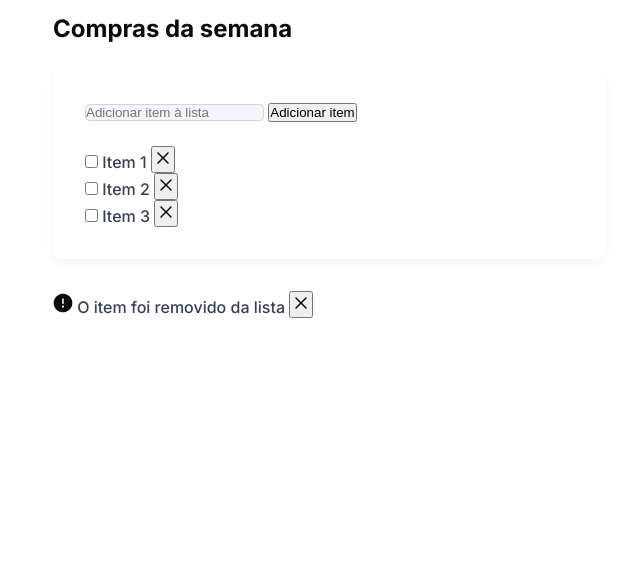
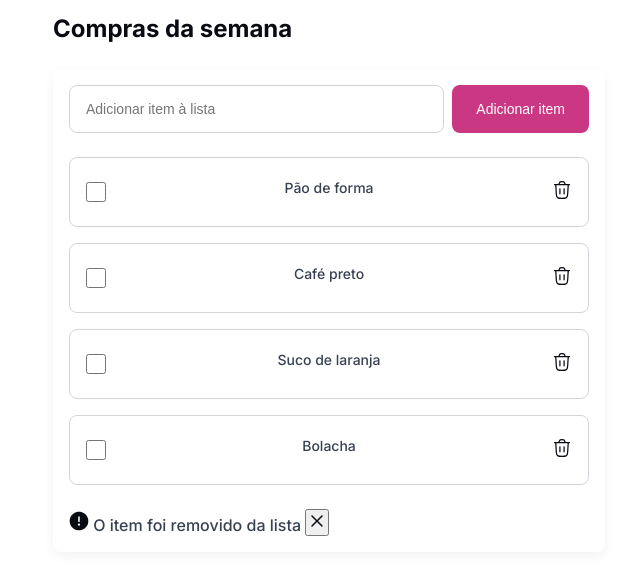
Before and after one commit to Bielmont/Lista-de-Compras, a plain HTML site: page index.html in a window 1280 px wide. Shown: the part 144-718 px from the top of the page, without its empty margins (311-951 px from the left). Drawn offline with Linux system fonts and the light colour scheme.

Commit message:
estilizando a lista e botoes

```diff
--- a/index.html
+++ b/index.html
@@ -28,29 +28,43 @@
             </form>
 
             <!-- Lista de itens -->
-            <div class="lista-itens">
-                <div class="item">
-                    <input type="checkbox" id="item1">
-                    <label for="item1">Item 1</label>
-                    <button type="button" class="remove-item"><img src="src/delete-small.svg"
-                            alt="Botão Remover"></button>
-                </div>
+            <ul class="lista-itens">
+                <li class="item">
+                    <label class="checkbox-container">
+                        <input type="checkbox" />
+                        <span class="checkmark"></span>
+                    </label>
+                    <span class="texto">Pão de forma</span>
+                    <button class="botao-remover"><img src="src/frame-3.svg" alt="Botão Remover"></button>
+                </li>
 
-                <div class="item">
-                    <input type="checkbox" id="item2">
-                    <label for="item2">Item 2</label>
-                    <button type="button" class="remove-item"><img src="src/delete-small.svg"
-                            alt="Botão Remover"></button>
-                </div>
+                <li class="item">
+                    <label class="checkbox-container">
+                        <input type="checkbox" />
+                        <span class="checkmark"></span>
+                    </label>
+                    <span class="texto">Café preto</span>
+                    <button class="botao-remover"><img src="src/frame-3.svg" alt="Botão Remover"></button>
+                </li>
 
-                <div class="item">
-                    <input type="checkbox" id="item3">
-                    <label for="item3">Item 3</label>
-                    <button type="button" class="remove-item"><img src="src/delete-small.svg"
-                            alt="Botão Remover"></button>
-                </div>
-            </div>
-            </div>
+                <li class="item">
+                    <label class="checkbox-container">
+                        <input type="checkbox" />
+                        <span class="checkmark"></span>
+                    </label>
+                    <span class="texto">Suco de laranja</span>
+                    <button class="botao-remover"><img src="src/frame-3.svg" alt="Botão Remover"></button>
+                </li>
+
+                <li class="item">
+                    <label class="checkbox-container">
+                        <input type="checkbox" />
+                        <span class="checkmark"></span>
+                    </label>
+                    <span class="texto">Bolacha</span>
+                    <button class="botao-remover"><img src="src/frame-3.svg" alt="Botão Remover"></button>
+                </li>
+            </ul>
 
             <footer>
                 <img src="src/warning-circle-filled.svg" alt="Aviso">
--- a/styles.css
+++ b/styles.css
@@ -87,7 +87,7 @@ h1 {
 }
 
 .lista-container {
-    padding: 2rem;
+    padding: 1rem;
     border-radius: 0.5rem;
     /* 8px */
     box-shadow: 0 0.25rem 0.75rem rgba(0, 0, 0, 0.05);
@@ -100,10 +100,23 @@ h1 {
     gap: 1.5rem;
 }
 
+.form-adicionar {
+    display: flex;
+    gap: 0.5rem;
+    width: 100%;
+}
+
 .input {
-    border-radius: 0.275rem;
-    background-color: var(--background-primary);
+    flex: 1;
+    height: 3rem;
+    padding: 0 1rem;
+    font-size: var(--text-sm);
+    border-radius: 0.5rem;
+    background-color: var(--background-secondary);
     border: 1px solid var(--color-border);
+    display: flex;
+    align-items: center;
+    transition: border-color 0.2s ease;
 }
 
 .input:hover {
@@ -114,6 +127,91 @@ h1 {
     border-color: var(--color-brand);
     outline: none;
 }
+
+.botao-adicionar {
+    height: 3rem;
+    padding: 0 1.5rem;
+    font-size: var(--text-sm);
+    background-color: var(--color-brand);
+    color: var(--background-secondary);
+    border: none;
+    border-radius: 0.5rem;
+    /* 8px */
+    cursor: pointer;
+    transition: background-color 0.2s ease;
+    align-self: flex-end;
+}
+
+.botao-adicionar:hover {
+    background-color: var(--color-brand-hover);
+
+    .botao-adicionar:disabled {
+        background-color: var(--color-border);
+        cursor: not-allowed;
+    }
+}
+
+.lista-itens {
+    display: flex;
+    flex-direction: column;
+    gap: 1rem;
+    list-style: none;
+}
+
+.item {
+    display: flex;
+    gap: 0.75rem;
+    background-color: var(--background-secondary);
+    border: 1px solid var(--color-border);
+    border-radius: 0.5rem;
+    padding: 0.75rem 1rem;
+}
+
+.checkbox-container {
+    display: flex;
+    align-items: center;
+    position: relative;
+    margin-right: 0;
+}
+
+.checkbox-container input[type="checkbox"] {
+    width: 1.25rem;
+    height: 1.25rem;
+    accent-color: var(--background-secondary);
+    cursor: pointer;
+}
+
+.checkbox-container input[type="checkbox"]:hover {
+    background-color: var(--color-border);
+    border-radius: 0.25rem;
+}
+
+.checkbox-container input[type="checkbox"]:checked {
+    accent-color: var(--color-brand);
+    /*text-decoration: line-through;
+    */
+}
+
+.texto {
+    flex: 1;
+    font-size: var(--text-sm);
+    color: var(--color-text-secondary);
+    word-break: break-word;
+    justify-content: center;
+    display: flex;
+    margin-top: 0.5rem;
+}
+
+.botao-remover {
+    background: transparent;
+    border: none;
+    font-size: 1.25rem;
+    color: var(--cor-alerta);
+    cursor: pointer;
+    transition: color 0.2s ease;
+}
+
+
 
 /*@media (max-width: 768px) {
   h1 {
@@ -131,4 +229,4 @@ h1 {
   }
 }
 
-*/
+*
```
